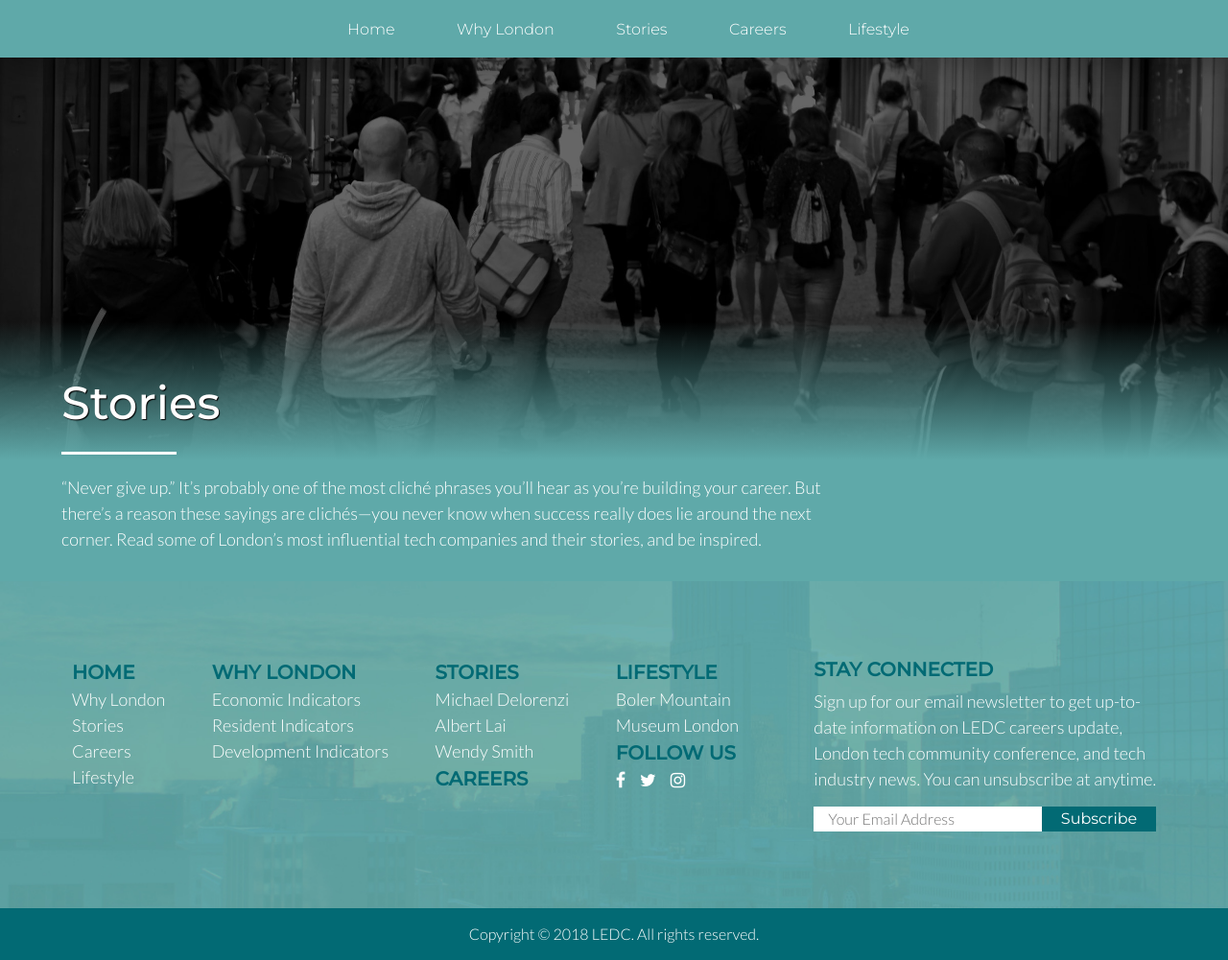
After one commit to jaoueis/fwyllie_ledc, a PHP site: page /stories.php in a window 1280 px wide. The commit adds this page. Shown: the whole page at 96% size. Run offline with PHP 8.4, Linux system fonts and the light colour scheme.

Commit message:
set up stories banner

```diff
--- a/css/styles.css
+++ b/css/styles.css
@@ -533,7 +533,7 @@ body.no-scroll {
 
 .title-hr {
   position: absolute;
-  width: 120px;
+  width: 40px;
   height: 3px;
   background: white;
   left: 0;
@@ -541,7 +541,8 @@ body.no-scroll {
   @media screen and (min-width: 62rem) {
     .title-hr {
       left: 5%;
-      bottom: 4%; } }
+      bottom: 4%;
+      width: 120px; } }
 
 .page-intro-img-wrap {
   background: #5fa9a9;
@@ -834,3 +835,6 @@ body.no-scroll {
   @media screen and (min-width: 62rem) {
     .building-permits-wrap {
       margin-top: 30px; } }
+
+.banner-img-wrap.stories {
+  background: url("../images/people.jpg") no-repeat center/cover; }
--- /dev/null
+++ b/sass/_stories-banner.scss
@@ -0,0 +1,3 @@
+.banner-img-wrap.stories {
+    background: url("../images/people.jpg") no-repeat center/cover;
+}
--- a/sass/_why-banner.scss
+++ b/sass/_why-banner.scss
@@ -15,7 +15,7 @@
 
 .title-hr {
     position: absolute;
-    width: 120px;
+    width: 40px;
     height: 3px;
     background: white;
     left: 0;
@@ -23,6 +23,7 @@
     @media screen and (min-width: 62rem) {
         left: 5%;
         bottom: 4%;
+        width: 120px;
     }
 }
 
--- a/sass/styles.scss
+++ b/sass/styles.scss
@@ -10,3 +10,4 @@
 @import "why-economics";
 @import "why-resident";
 @import "why-development";
+@import "stories-banner";
--- /dev/null
+++ b/sections/stories-banner.html
@@ -0,0 +1,15 @@
+<div class="container-fluid stories-banner-wrap">
+    <div class="row">
+        <div class="col-12 banner-img-wrap stories">
+            <!--gradient transition box below-->
+            <div class="page-title-wrap">
+                <h1 class="h1">Stories</h1>
+                <div class="title-hr"></div>
+            </div>
+            <div class="banner-overlay"></div>
+        </div>
+        <div class="col-12 page-intro-wrap">
+            <p class="p-white">“Never give up.” It’s probably one of the most cliché phrases you’ll hear as you’re building your career. But there’s a reason these sayings are clichés—you never know when success really does lie around the next corner. Read some of London’s most influential tech companies and their stories, and be inspired.</p>
+        </div>
+    </div>
+</div>
--- /dev/null
+++ b/stories.php
@@ -0,0 +1,6 @@
+<?php
+
+include('sections/header.html');
+include('sections/stories-banner.html');
+
+include('sections/footer.html');
```
